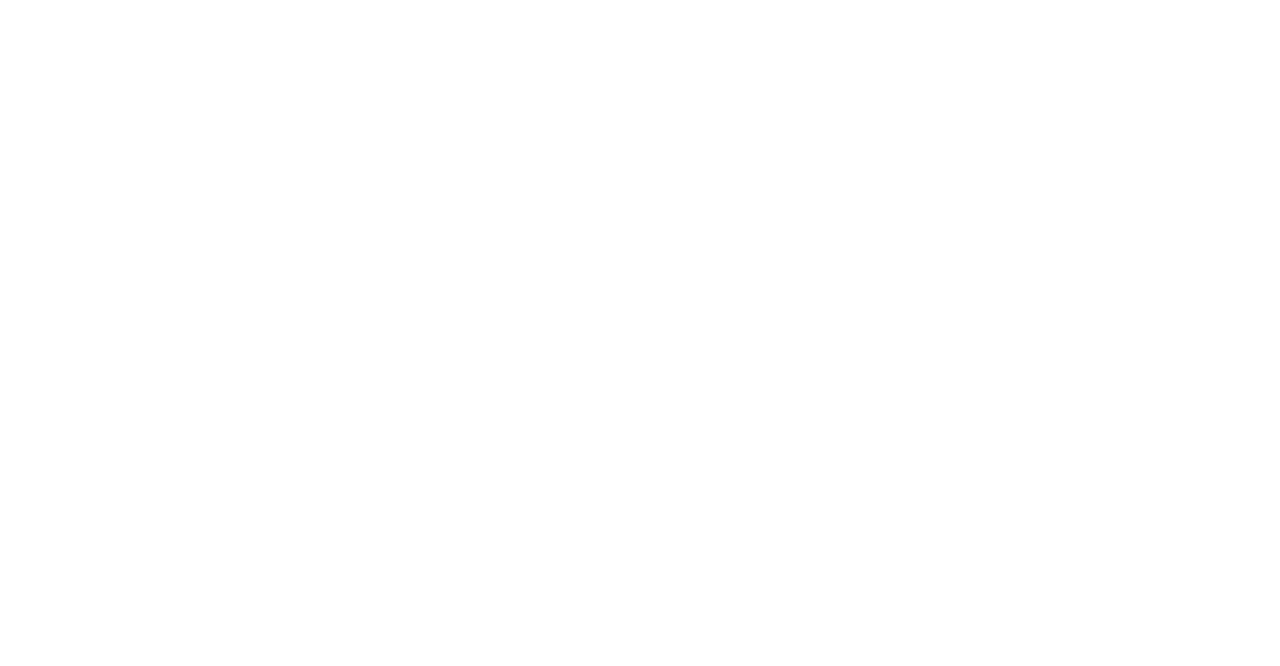
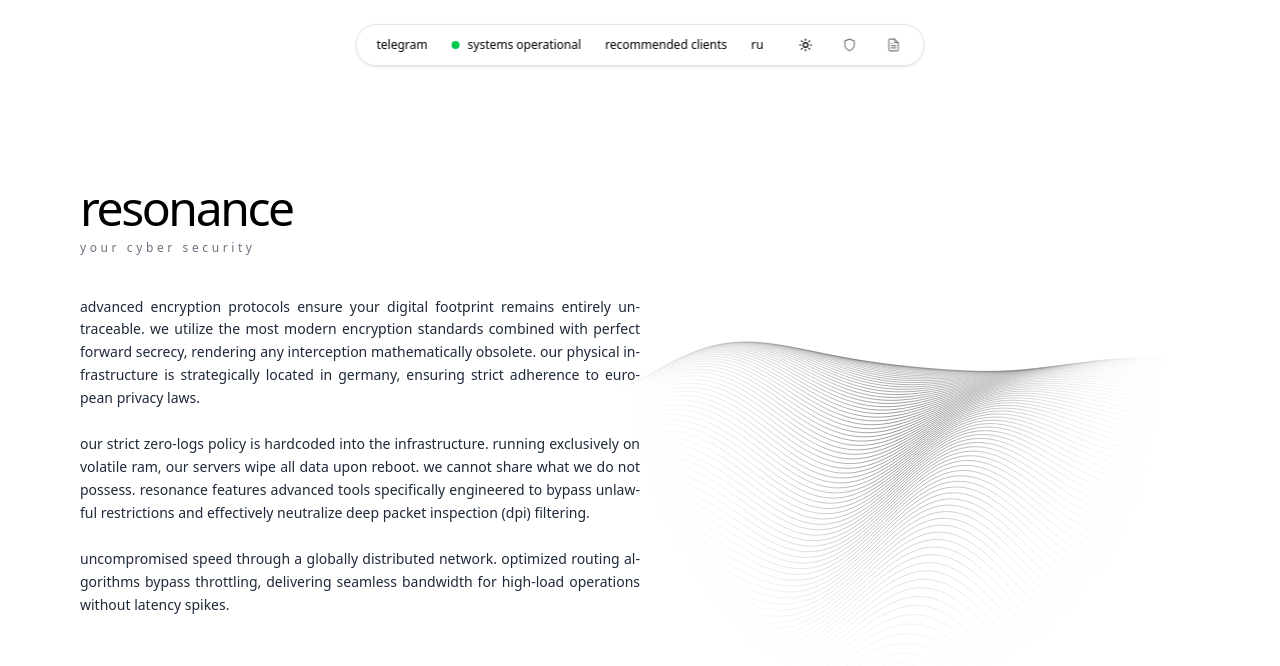
Before and after one commit to forexsess-dev/resonance-site, a plain HTML site: page index.html in a window 1280 px wide. Drawn offline with Linux system fonts and the light colour scheme; the site is published under a folder, as on GitHub Pages, so addresses that start at the root find nothing.

Commit message:
Add files via upload

```diff
--- a/index.html
+++ b/index.html
@@ -4,8 +4,8 @@
     <meta charset="UTF-8" />
     <meta name="viewport" content="width=device-width, initial-scale=1" />
     <title>My Google AI Studio App</title>
-    <script type="module" crossorigin src="/assets/index-D-2xcJjI.js"></script>
-    <link rel="stylesheet" crossorigin href="/assets/index-2j0KFf3H.css">
+    <script type="module" crossorigin src="./assets/index-D-2xcJjI.js"></script>
+    <link rel="stylesheet" crossorigin href="./assets/index-2j0KFf3H.css">
   </head>
   <body>
     <div id="root"></div>
```
